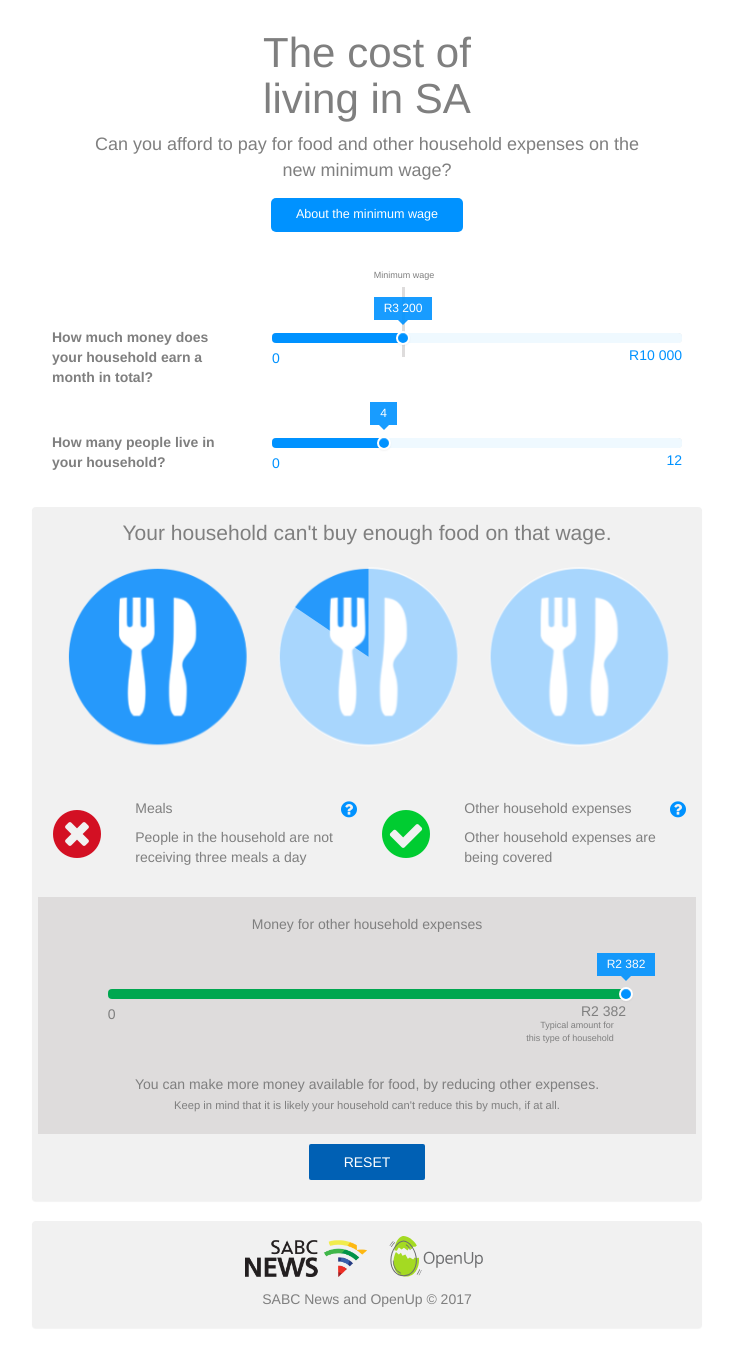
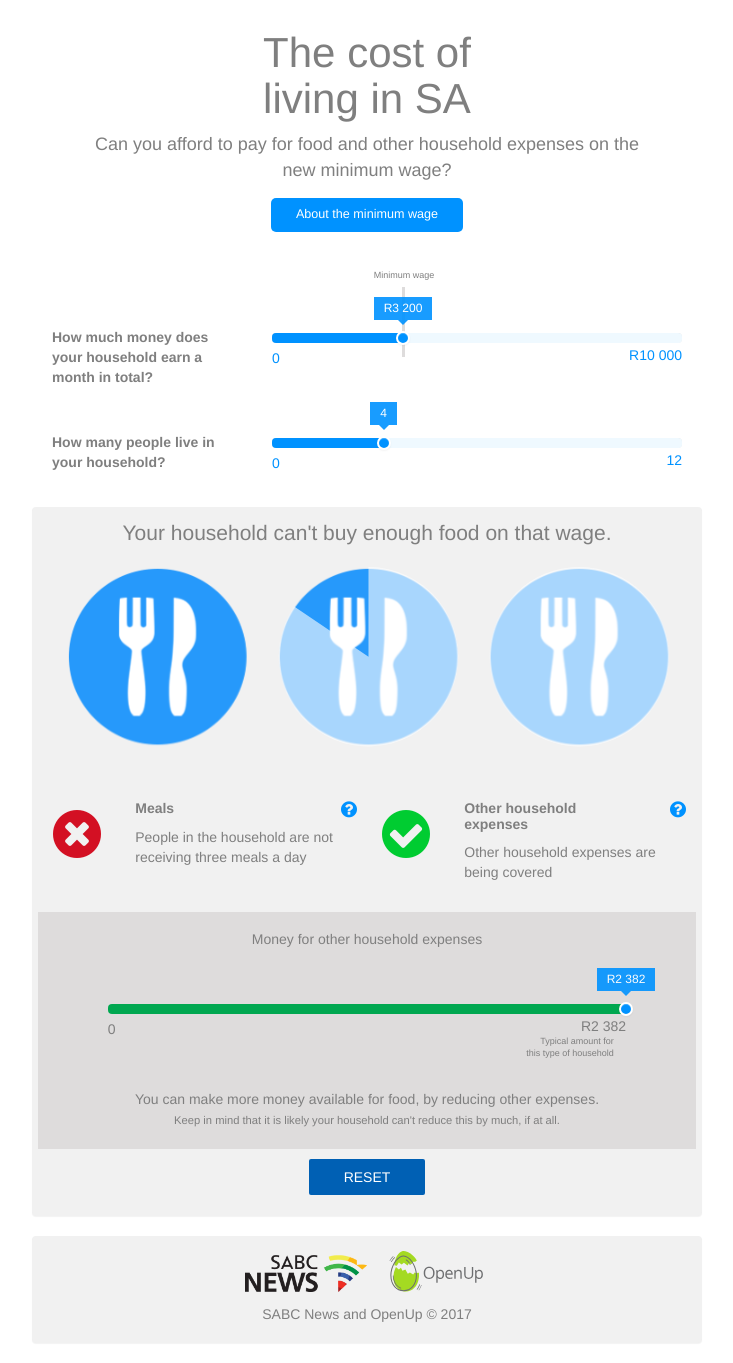
Before and after one commit to OpenUpSA/minimum-wage, a Jekyll site: the page built from index.html, in a window 1280 px wide. Shown: the whole page, without its empty margins (273-1006 px from the left). Built offline with Jekyll 4.4.1, drawn with Linux system fonts in a browser that asks for light colours.

Commit message:
Bold headings

```diff
--- a/index.html
+++ b/index.html
@@ -71,7 +71,7 @@ extra_css:
               </div>
               <div class="col-xs-9">
                 <div class="row">
-                  <div class="col-xs-10"><h5>Meals</h5></div>
+                  <div class="col-xs-10"><h5><strong>Meals</strong></h5></div>
                   <div class="col-xs-2 h5 info">
                     <i class="fa fa-question-circle fa-lg results-info" id="meals-info" aria-hidden="true"></i>
                   </div>
@@ -92,7 +92,7 @@ extra_css:
               </div>
               <div class="col-xs-9">
                 <div class="row">
-                  <div class="col-xs-10"><h5>Other household expenses</h5></div>
+                  <div class="col-xs-10"><h5><strong>Other household expenses</strong></h5></div>
                   <div class="col-xs-2 h5 info">
                     <i class="fa fa-question-circle fa-lg results-info" id="other-expenses-info" aria-hidden="true"></i>
                   </div>
@@ -158,7 +158,7 @@ extra_css:
 
       <div id="other-expenses" class="row">
         <div class="col-xs-12">
-          <h5 class="text-center">Money for other household expenses</h5>
+          <h5 class="text-center"><srong>Money for other household expenses</strong></h5>
           <div class="row slider-row other-expenses">
             <div class="col-xs-12 col-sm-10 col-sm-offset-1">
               <div class="slider-stroke-label typical-amount">Typical amount for<br> this type of household</div>
```
